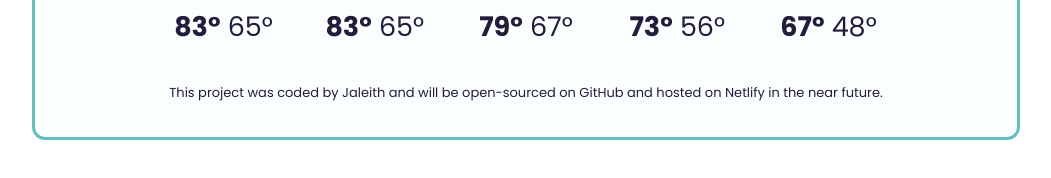
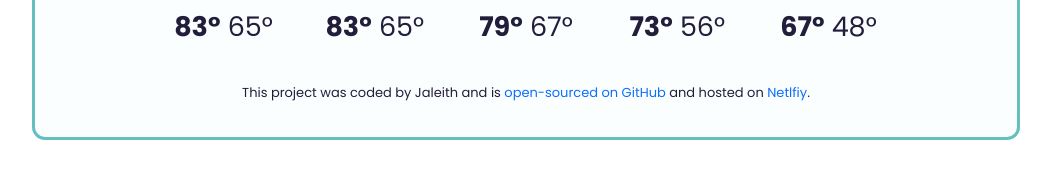
Before and after one commit to jaleith/plus-week-six-homework, a website built with Parcel: page index.html in a window 1280 px wide. Shown: the part 544-722 px from the top of the page, without its empty margins (114-1165 px from the left). Built offline with nearby package versions, Linux system fonts and the light colour scheme; no server answers.

Commit message:
Hyperlinked GitHub repo and Netlify in footer

```diff
--- a/index.html
+++ b/index.html
@@ -121,8 +121,11 @@
           </div>
         </div>
         <footer>
-          This project was coded by Jaleith and will be open-sourced on GitHub
-          and hosted on Netlify in the near future.
+          This project was coded by Jaleith and is
+          <a href="https://github.com/jaleith/plus-week-six-homework"
+            >open-sourced on GitHub</a
+          >
+          and hosted on <a href="https://www.netlify.com/">Netlfiy</a>.
         </footer>
       </div>
     </div>
```
Also changed, not shown: 1 other file.
